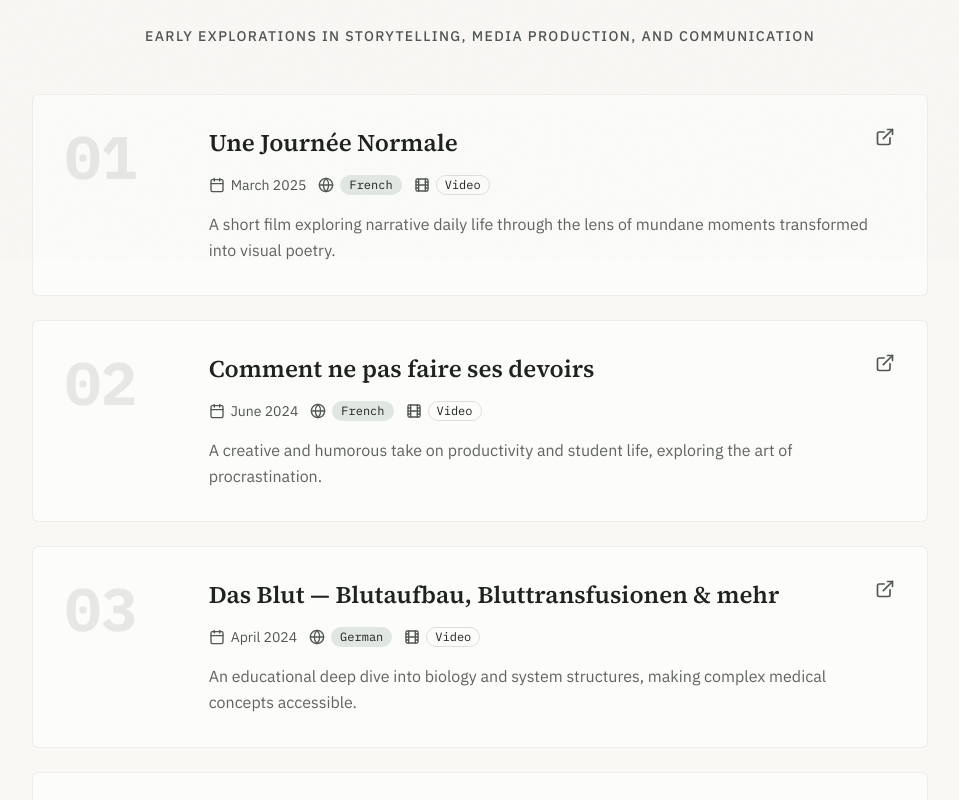
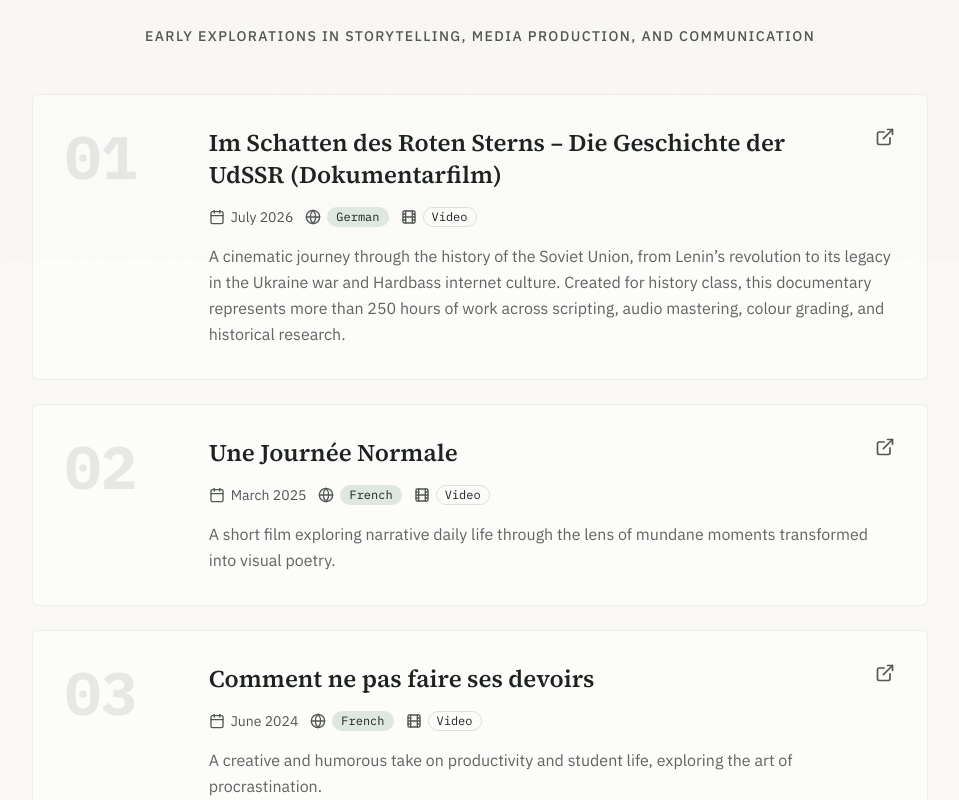
Before and after one commit to davidvornholt/portfolio, a Next.js app: page /lab in a window 1280 px wide. Shown: the part 540-1340 px from the top of the page, without its empty margins (160-1119 px from the left). Built offline with nearby package versions, Linux system fonts and the light colour scheme.

Commit message:
Add USSR documentary to lab

```diff
--- a/src/features/lab/presentation/components/video-archive.tsx
+++ b/src/features/lab/presentation/components/video-archive.tsx
@@ -6,59 +6,7 @@ import {
 } from 'motion/react-client';
 import type { ReactNode } from 'react';
 import { Badge } from '@/shared/ui/presentation/components/badge';
-
-type VideoProject = Readonly<{
-  id: string;
-  number: string;
-  title: string;
-  date: string;
-  language: string;
-  description: string;
-  href: string;
-}>;
-
-const videoProjects: readonly VideoProject[] = [
-  {
-    id: 'une-journee-normale',
-    number: '01',
-    title: 'Une Journée Normale',
-    date: 'March 2025',
-    language: 'French',
-    description:
-      'A short film exploring narrative daily life through the lens of mundane moments transformed into visual poetry.',
-    href: 'https://youtu.be/RtGm4i7SXvs',
-  },
-  {
-    id: 'comment-ne-pas-faire-ses-devoirs',
-    number: '02',
-    title: 'Comment ne pas faire ses devoirs',
-    date: 'June 2024',
-    language: 'French',
-    description:
-      'A creative and humorous take on productivity and student life, exploring the art of procrastination.',
-    href: 'https://youtu.be/E9z5RkngZE8',
-  },
-  {
-    id: 'das-blut',
-    number: '03',
-    title: 'Das Blut — Blutaufbau, Bluttransfusionen & mehr',
-    date: 'April 2024',
-    language: 'German',
-    description:
-      'An educational deep dive into biology and system structures, making complex medical concepts accessible.',
-    href: 'https://youtu.be/LbB7rjdWX7U',
-  },
-  {
-    id: 'nous-sommes-louis-et-david',
-    number: '04',
-    title: 'Nous Sommes Louis et David',
-    date: 'September 2023',
-    language: 'French',
-    description:
-      'An early collaborative storytelling project exploring friendship, identity, and cross-cultural connection.',
-    href: 'https://youtu.be/2TE7iCxApk0',
-  },
-];
+import { type VideoProject, videoProjects } from '../data/video-projects';
 
 const fadeInUp = {
   initial: { opacity: 0, y: 30 },
--- /dev/null
+++ b/src/features/lab/presentation/data/video-projects.ts
@@ -0,0 +1,63 @@
+export type VideoProject = Readonly<{
+  id: string;
+  number: string;
+  title: string;
+  date: string;
+  language: string;
+  description: string;
+  href: string;
+}>;
+
+export const videoProjects: readonly VideoProject[] = [
+  {
+    id: 'im-schatten-des-roten-sterns',
+    number: '01',
+    title:
+      'Im Schatten des Roten Sterns – Die Geschichte der UdSSR (Dokumentarfilm)',
+    date: 'July 2026',
+    language: 'German',
+    description:
+      'A cinematic journey through the history of the Soviet Union, from Lenin’s revolution to its legacy in the Ukraine war and Hardbass internet culture. Created for history class, this documentary represents more than 250 hours of work across scripting, audio mastering, colour grading, and historical research.',
+    href: 'https://youtu.be/cD70oOa5XaU',
+  },
+  {
+    id: 'une-journee-normale',
+    number: '02',
+    title: 'Une Journée Normale',
+    date: 'March 2025',
+    language: 'French',
+    description:
+      'A short film exploring narrative daily life through the lens of mundane moments transformed into visual poetry.',
+    href: 'https://youtu.be/RtGm4i7SXvs',
+  },
+  {
+    id: 'comment-ne-pas-faire-ses-devoirs',
+    number: '03',
+    title: 'Comment ne pas faire ses devoirs',
+    date: 'June 2024',
+    language: 'French',
+    description:
+      'A creative and humorous take on productivity and student life, exploring the art of procrastination.',
+    href: 'https://youtu.be/E9z5RkngZE8',
+  },
+  {
+    id: 'das-blut',
+    number: '04',
+    title: 'Das Blut — Blutaufbau, Bluttransfusionen & mehr',
+    date: 'April 2024',
+    language: 'German',
+    description:
+      'An educational deep dive into biology and system structures, making complex medical concepts accessible.',
+    href: 'https://youtu.be/LbB7rjdWX7U',
+  },
+  {
+    id: 'nous-sommes-louis-et-david',
+    number: '05',
+    title: 'Nous Sommes Louis et David',
+    date: 'September 2023',
+    language: 'French',
+    description:
+      'An early collaborative storytelling project exploring friendship, identity, and cross-cultural connection.',
+    href: 'https://youtu.be/2TE7iCxApk0',
+  },
+];
```
